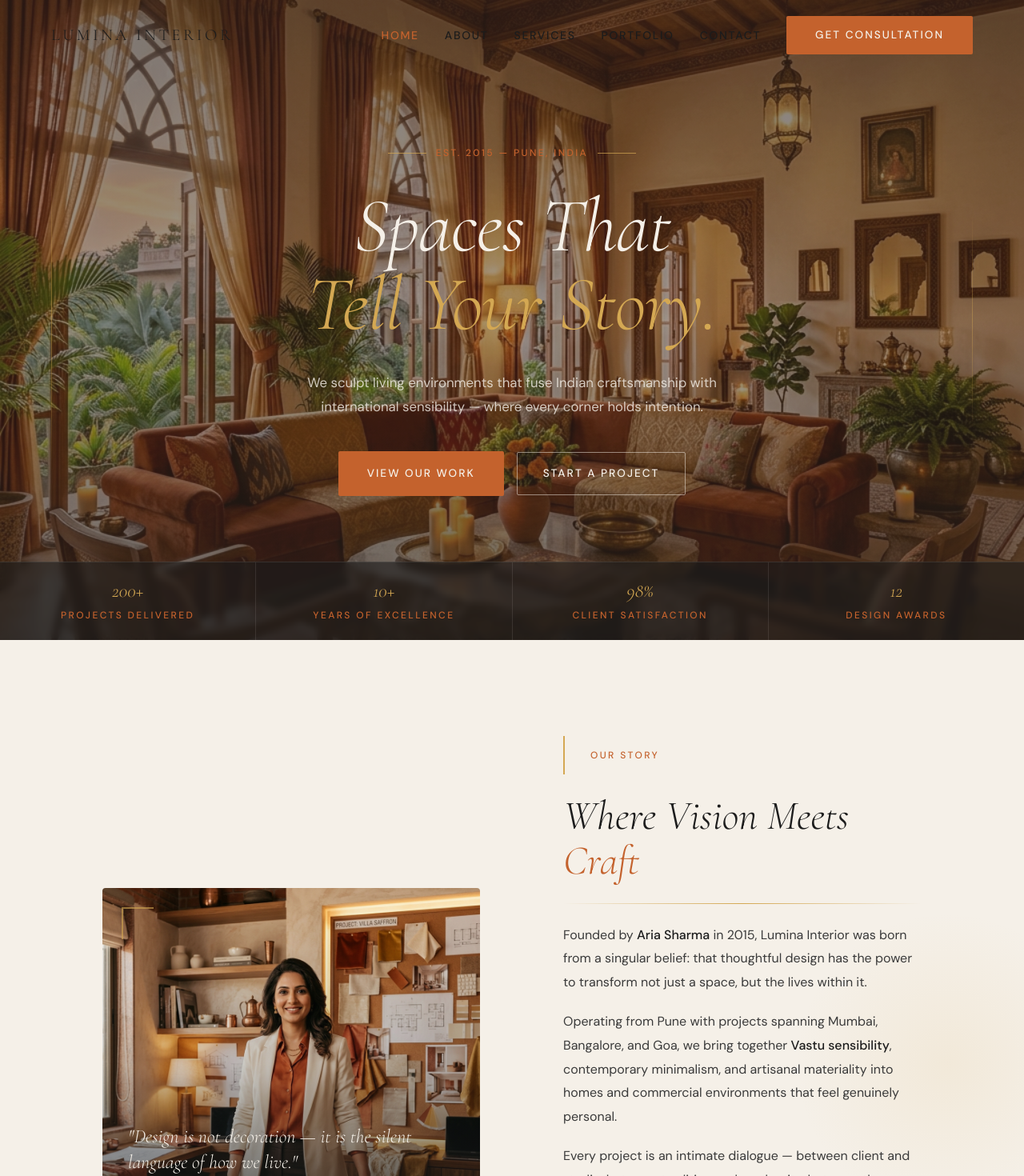
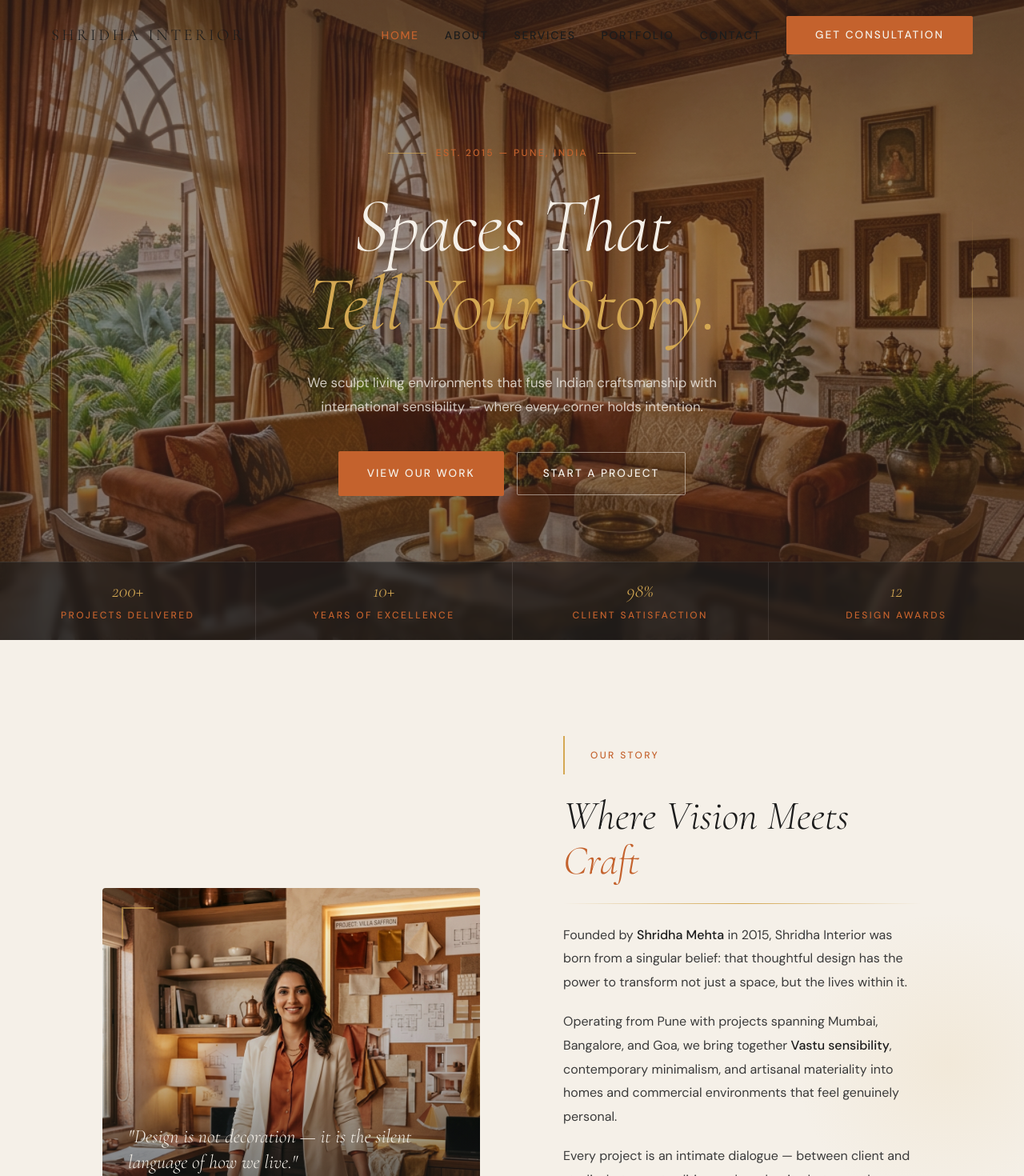
Before and after one commit to madhavmagar/InteriorDesignDemo, a React (Vite) app: page / in a window 1280 px wide. Shown: the top 1470 px of the page at 80% size. Built offline with nearby package versions, Linux system fonts and the light colour scheme.

Commit message:
Revert brand name back to original Shridha Interior

```diff
--- a/index.html
+++ b/index.html
@@ -4,9 +4,9 @@
     <meta charset="UTF-8" />
     <link rel="icon" type="image/svg+xml" href="/favicon.svg" />
     <meta name="viewport" content="width=device-width, initial-scale=1.0" />
-    <meta name="description" content="Lumina Interior — Luxury interior design studio crafting refined, aspirational living spaces across India. Residential, commercial, turnkey & Vastu-based design." />
+    <meta name="description" content="Shridha Interior — Luxury interior design studio crafting refined, aspirational living spaces across India. Residential, commercial, turnkey & Vastu-based design." />
     <meta name="theme-color" content="#F5F0E8" />
-    <title>Lumina Interior — Crafting Interiors, Building Legacies</title>
+    <title>Shridha Interior — Crafting Interiors, Building Legacies</title>
     <link rel="preconnect" href="https://fonts.googleapis.com" />
     <link rel="preconnect" href="https://fonts.gstatic.com" crossorigin />
     <link href="https://fonts.googleapis.com/css2?family=Cormorant+Garamond:ital,wght@0,300;0,400;0,500;0,600;1,300;1,400;1,500;1,600&family=DM+Sans:wght@300;400;500;600&display=swap" rel="stylesheet" />
--- a/src/components/Footer.jsx
+++ b/src/components/Footer.jsx
@@ -100,7 +100,7 @@ export default function Footer() {
         {/* Bottom bar */}
         <div className="flex flex-col md:flex-row items-center justify-between gap-4 pt-6">
           <p className="font-body text-ivory/30 text-xs">
-            © 2025 Lumina Interior. All Rights Reserved.
+            © 2025 Shridha Interior. All Rights Reserved.
           </p>
           <p className="font-body text-ivory/20 text-xs flex items-center gap-1">
             Made with <Heart size={10} fill="#D4A853" stroke="none" className="text-gold" /> in Pune, India
--- a/src/components/Navbar.jsx
+++ b/src/components/Navbar.jsx
@@ -39,7 +39,7 @@ export default function Navbar({ activeSection }) {
           className="font-display text-xl font-light tracking-widest text-charcoal uppercase hover:text-sienna transition-colors duration-300"
           style={{ letterSpacing: '0.18em' }}
         >
-          Lumina Interior
+          Shridha Interior
         </button>
 
         {/* Links */}
@@ -76,7 +76,7 @@ export default function Navbar({ activeSection }) {
           className="font-display text-base font-light tracking-widest text-charcoal uppercase"
           style={{ letterSpacing: '0.14em' }}
         >
-          Lumina Interior
+          Shridha Interior
         </button>
         <button
           onClick={() => setMobileOpen(!mobileOpen)}
--- a/src/sections/About.jsx
+++ b/src/sections/About.jsx
@@ -19,7 +19,7 @@ export default function About() {
               {/* Real founder/studio image */}
               <img
                 src="/images/about.png"
-                alt="Lumina Interior — founder Aria Sharma"
+                alt="Shridha Interior studio — founder Shridha Mehta"
                 className="w-full h-full object-cover"
               />
               {/* Warm dark overlay */}
@@ -32,7 +32,7 @@ export default function About() {
                 </p>
                 <div className="h-px w-12 bg-gold mb-3" />
                 <p className="font-body text-ivory/70 text-sm tracking-widest uppercase" style={{ letterSpacing: '0.12em' }}>
-                  Aria Sharma, Founder
+                  Shridha Mehta, Founder
                 </p>
               </div>
 
@@ -70,8 +70,8 @@ export default function About() {
 
             <div className="space-y-5 reveal reveal-delay-1">
               <p className="font-body text-charcoal-soft leading-relaxed" style={{ lineHeight: '1.85' }}>
-                Founded by <strong className="font-medium text-charcoal">Aria Sharma</strong> in 2015,
-                Lumina Interior was born from a singular belief: that thoughtful design has the power
+                Founded by <strong className="font-medium text-charcoal">Shridha Mehta</strong> in 2015,
+                Shridha Interior was born from a singular belief: that thoughtful design has the power
                 to transform not just a space, but the lives within it.
               </p>
               <p className="font-body text-charcoal-soft leading-relaxed" style={{ lineHeight: '1.85' }}>
--- a/src/sections/Contact.jsx
+++ b/src/sections/Contact.jsx
@@ -34,7 +34,7 @@ export default function Contact() {
             <div className="space-y-7 reveal reveal-delay-1">
               {[
                 { icon: <Phone size={18} strokeWidth={1.5} />, label: 'Phone', value: '+91 98765 43210', href: 'tel:+919876543210' },
-                { icon: <Mail size={18} strokeWidth={1.5} />, label: 'Email', value: 'hello@luminainterior.com', href: 'mailto:hello@luminainterior.com' },
+                { icon: <Mail size={18} strokeWidth={1.5} />, label: 'Email', value: 'hello@shridhainterior.com', href: 'mailto:hello@shridhainterior.com' },
                 { icon: <MapPin size={18} strokeWidth={1.5} />, label: 'Studio', value: '14/2, Kalyani Nagar, Pune — 411006\nMaharashtra, India' },
               ].map(({ icon, label, value, href }) => (
                 <div key={label} className="flex gap-5 items-start">
--- a/src/sections/Hero.jsx
+++ b/src/sections/Hero.jsx
@@ -14,7 +14,7 @@ export default function Hero() {
       <div className="absolute inset-0 z-0">
         <img
           src="/images/hero.png"
-          alt="Luxury interior designed by Lumina Interior"
+          alt="Luxury interior designed by Shridha Interior"
           className="w-full h-full object-cover"
         />
         {/* Dark gradient overlay for text legibility */}
--- a/src/sections/Testimonials.jsx
+++ b/src/sections/Testimonials.jsx
@@ -4,7 +4,7 @@ import { Star, ChevronLeft, ChevronRight } from 'lucide-react';
 const testimonials = [
   {
     quote:
-      "Working with Lumina Interior was unlike any experience we've had before. They didn't just design our home — they understood our way of life and expressed it beautifully through every space.",
+      "Working with Shridha Interior was unlike any experience we've had before. They didn't just design our home — they understood our way of life and expressed it beautifully through every space.",
     name: 'Priya & Rohan Kulkarni',
     city: 'Pune, Maharashtra',
     project: 'Koregaon Villa',
@@ -22,7 +22,7 @@ const testimonials = [
   },
   {
     quote:
-      "Lumina Interior's Vastu expertise transformed our home from a house into a sanctuary. We feel the difference every single day — it's peaceful, productive, and utterly beautiful.",
+      "Shridha's Vastu expertise transformed our home from a house into a sanctuary. We feel the difference every single day — it's peaceful, productive, and utterly beautiful.",
     name: 'Meera Sundaram',
     city: 'Chennai, Tamil Nadu',
     project: 'Emerald Bay Apartment',
```
